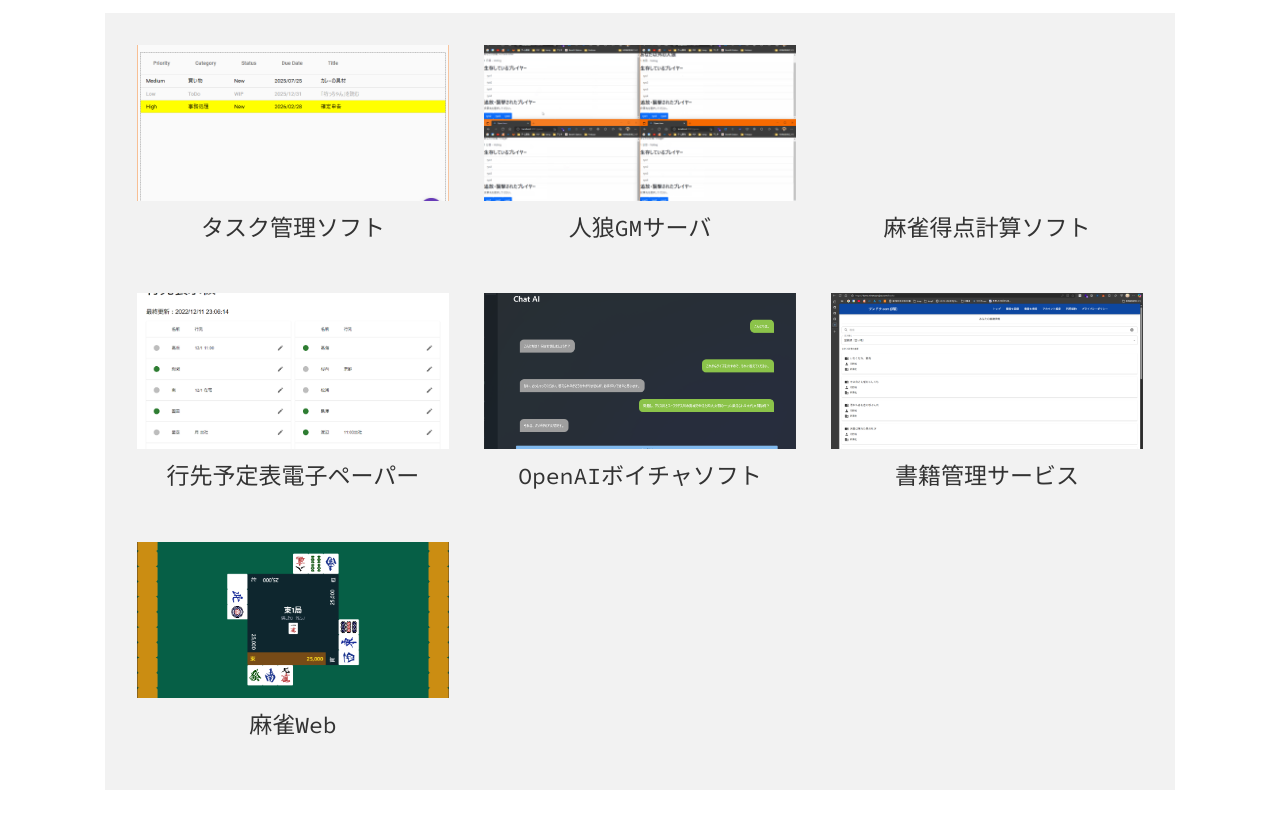
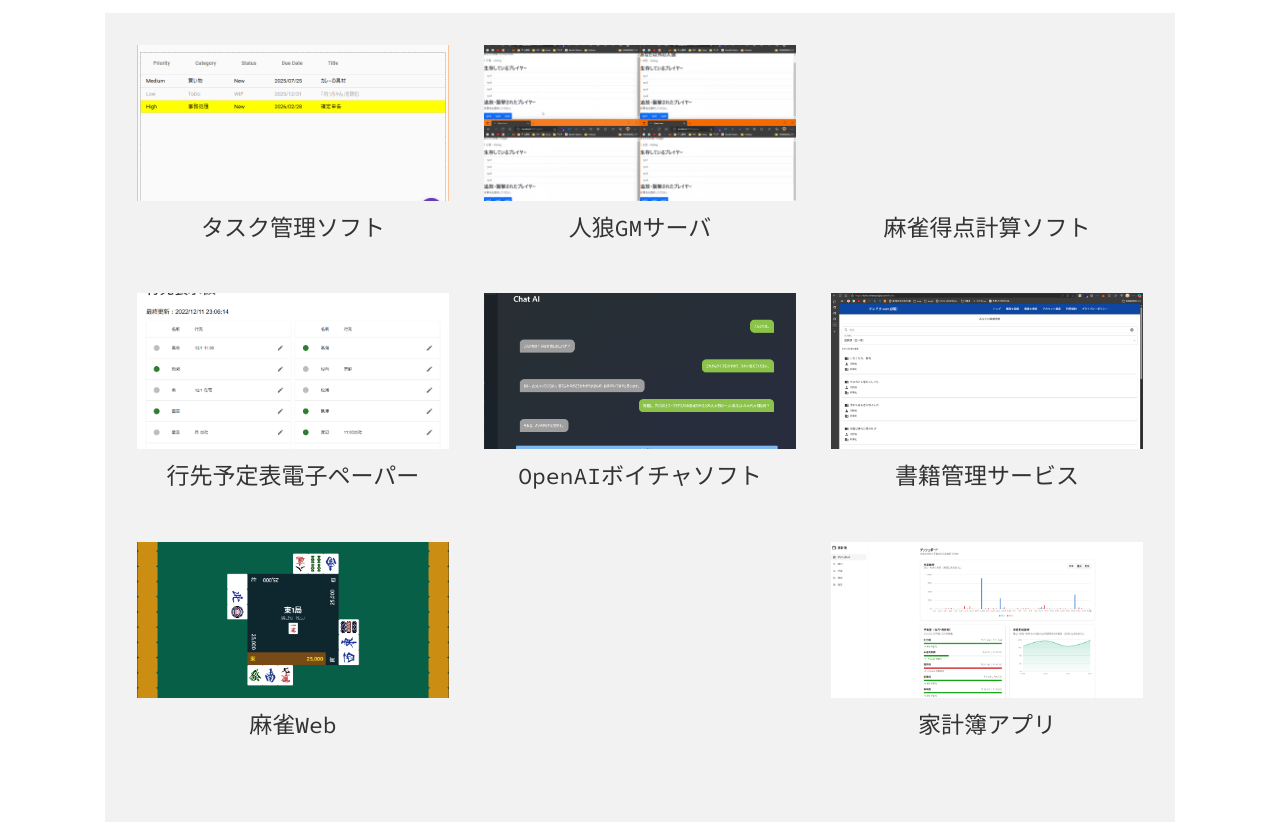
Before and after one commit to step63r/portfolio, a website built with webpack: page src/index.html in a window 1280 px wide. Shown: the part 161-985 px from the top of the page. Built offline with nearby package versions, Linux system fonts and the light colour scheme; files whose address does not match are found by name.

Commit message:
update Works (add household-account-book)

```diff
--- a/src/index.html
+++ b/src/index.html
@@ -190,6 +190,17 @@
                   </div>
                   <p class="works__title">麻雀Web</p>
                 </div>
+                <div class="works__item item" data-micromodal-trigger="modal-1" data-id="household">
+                  <div class="works__img">
+                    <div class="hover-darken">
+                      <div
+                        class="bg-img-zoom img-bg50"
+                        style="background-image: url(asset/household.png)"
+                      ></div>
+                    </div>
+                  </div>
+                  <p class="works__title">家計簿アプリ</p>
+                </div>
               </div>
             </section>
             <!-- 自己紹介 -->
--- a/src/index.js
+++ b/src/index.js
@@ -110,6 +110,13 @@
     repos: "https://github.com/step63r/mahjong-web",
     images: ["./asset/mahjong-web.png"],
     stacks: ["Web", "React", "TypeScript", "Node.js", "PostgreSQL"],
+  },
+  household: {
+    title: "家計簿アプリ",
+    content: "Web上で動作するシンプルな家計簿アプリです。月々の費目ごとの予算を設定して予実差を集計することができます。",
+    repos: "https://github.com/step63r/household-account-book",
+    images: ["./asset/household.png"],
+    stacks: ["Web", "React", "TypeScript", "Node.js"],
   },
 };
 
```
Also changed, not shown: src/images/household.png (added).
